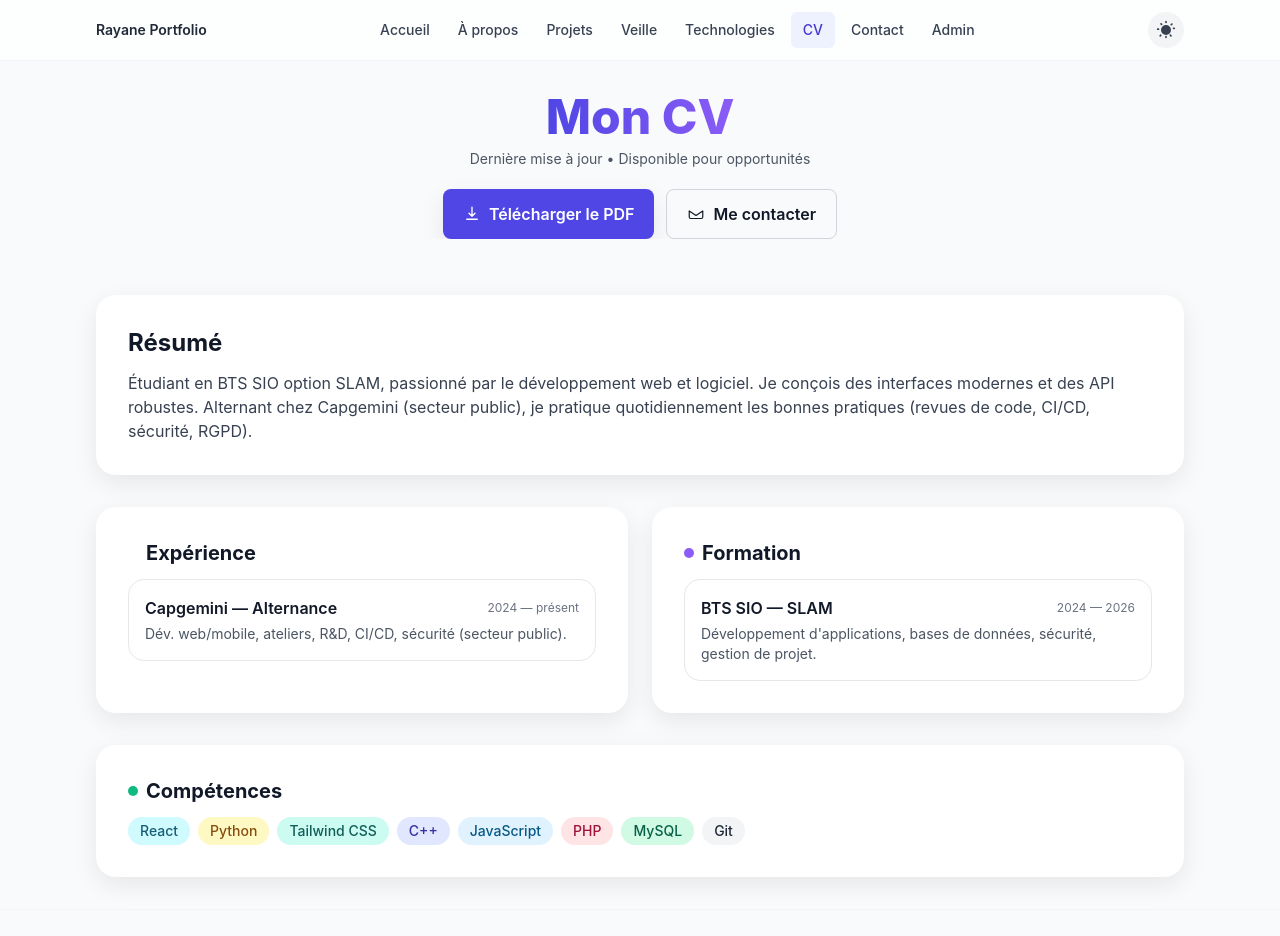
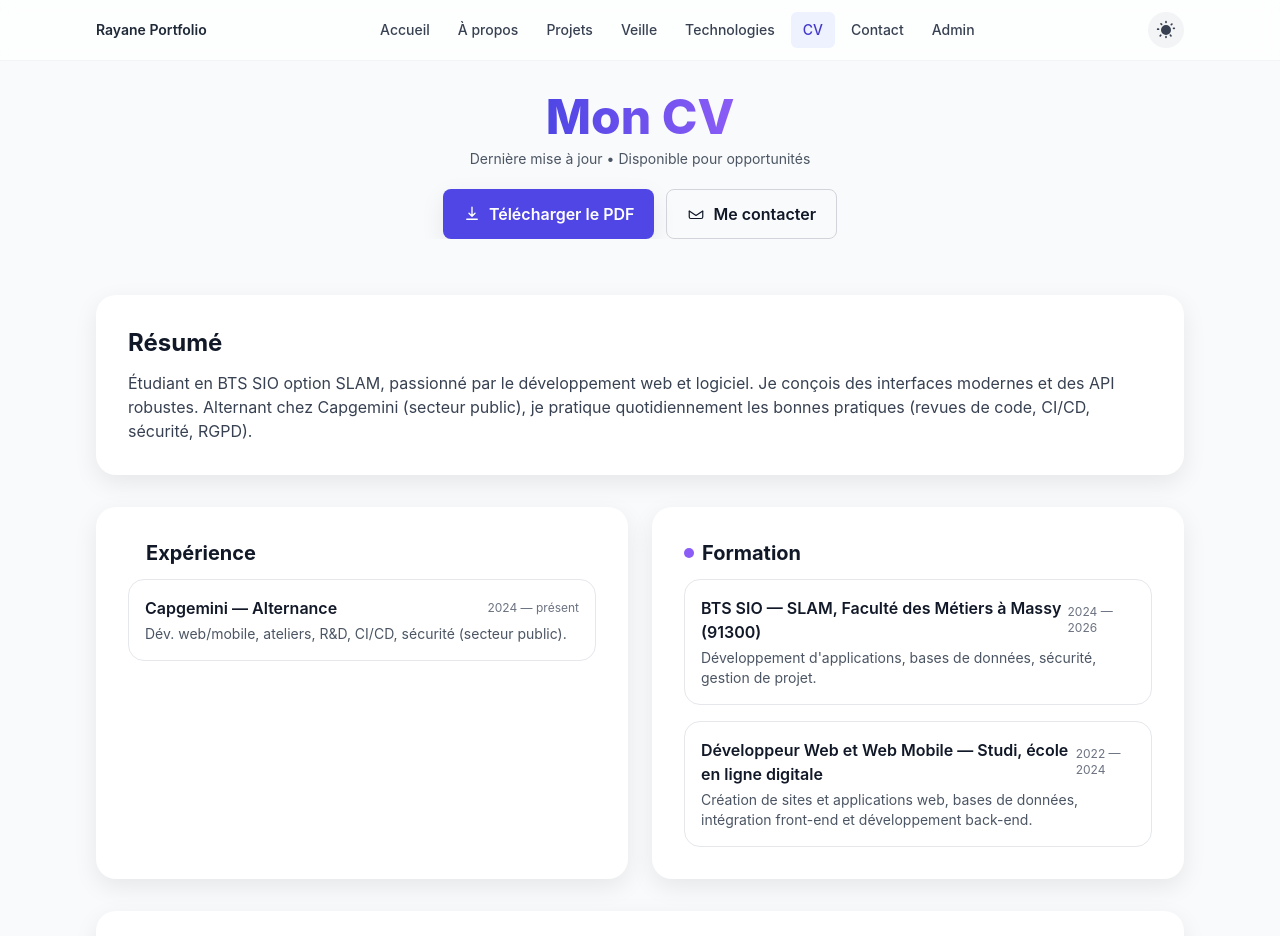
Before and after one commit to warkozz/portfolio-fdme, a React (Create React App) app in the folder client/: page /cv in a window 1280 px wide. Shown: the top 936 px of the page. Built offline with nearby package versions, Linux system fonts and the light colour scheme; no server answers.

Commit message:
Fix/ Update cv part + form

```diff
--- a/client/src/pages/CV.js
+++ b/client/src/pages/CV.js
@@ -51,6 +51,7 @@ const CV = () => (
 
     {/* Expérience & Formation */}
     <section className="grid grid-cols-1 md:grid-cols-2 gap-6 mb-8">
+      {/* Expérience */}
       <div className="bg-white dark:bg-gray-800 rounded-2xl shadow-soft p-6 md:p-8">
         <div className="flex items-center gap-2 mb-3">
           <span className="h-2.5 w-2.5 rounded-full bg-primary-500" />
@@ -62,26 +63,49 @@ const CV = () => (
               <p className="font-semibold text-gray-900 dark:text-gray-100">Capgemini — Alternance</p>
               <span className="text-xs text-gray-500">2024 — présent</span>
             </div>
-            <p className="text-sm text-gray-600 dark:text-gray-300 mt-1">Dév. web/mobile, ateliers, R&D, CI/CD, sécurité (secteur public).</p>
+            <p className="text-sm text-gray-600 dark:text-gray-300 mt-1">
+              Dév. web/mobile, ateliers, R&amp;D, CI/CD, sécurité (secteur public).
+            </p>
           </div>
         </div>
       </div>
+
+      {/* Formation */}
       <div className="bg-white dark:bg-gray-800 rounded-2xl shadow-soft p-6 md:p-8">
         <div className="flex items-center gap-2 mb-3">
           <span className="h-2.5 w-2.5 rounded-full bg-violet-500" />
           <h3 className="font-bold text-xl text-gray-900 dark:text-white">Formation</h3>
         </div>
         <div className="space-y-4">
+          {/* BTS SIO — SLAM */}
           <div className="rounded-xl border border-gray-200 dark:border-gray-700 p-4">
             <div className="flex items-center justify-between">
-              <p className="font-semibold text-gray-900 dark:text-gray-100">BTS SIO — SLAM</p>
+              <p className="font-semibold text-gray-900 dark:text-gray-100">
+                BTS SIO — SLAM, Faculté des Métiers à Massy (91300)
+              </p>
               <span className="text-xs text-gray-500">2024 — 2026</span>
             </div>
-            <p className="text-sm text-gray-600 dark:text-gray-300 mt-1">Développement d'applications, bases de données, sécurité, gestion de projet.</p>
+            <p className="text-sm text-gray-600 dark:text-gray-300 mt-1">
+              Développement d'applications, bases de données, sécurité, gestion de projet.
+            </p>
+          </div>
+
+          {/* Développeur Web et Web Mobile — Studi */}
+          <div className="rounded-xl border border-gray-200 dark:border-gray-700 p-4">
+            <div className="flex items-center justify-between">
+              <p className="font-semibold text-gray-900 dark:text-gray-100">
+                Développeur Web et Web Mobile — Studi, école en ligne digitale
+              </p>
+              <span className="text-xs text-gray-500">2022 — 2024</span>
+            </div>
+            <p className="text-sm text-gray-600 dark:text-gray-300 mt-1">
+              Création de sites et applications web, bases de données, intégration front-end et développement back-end.
+            </p>
           </div>
         </div>
       </div>
     </section>
+
 
     {/* Compétences */}
     <section className="bg-white dark:bg-gray-800 rounded-2xl shadow-soft p-6 md:p-8">
```
